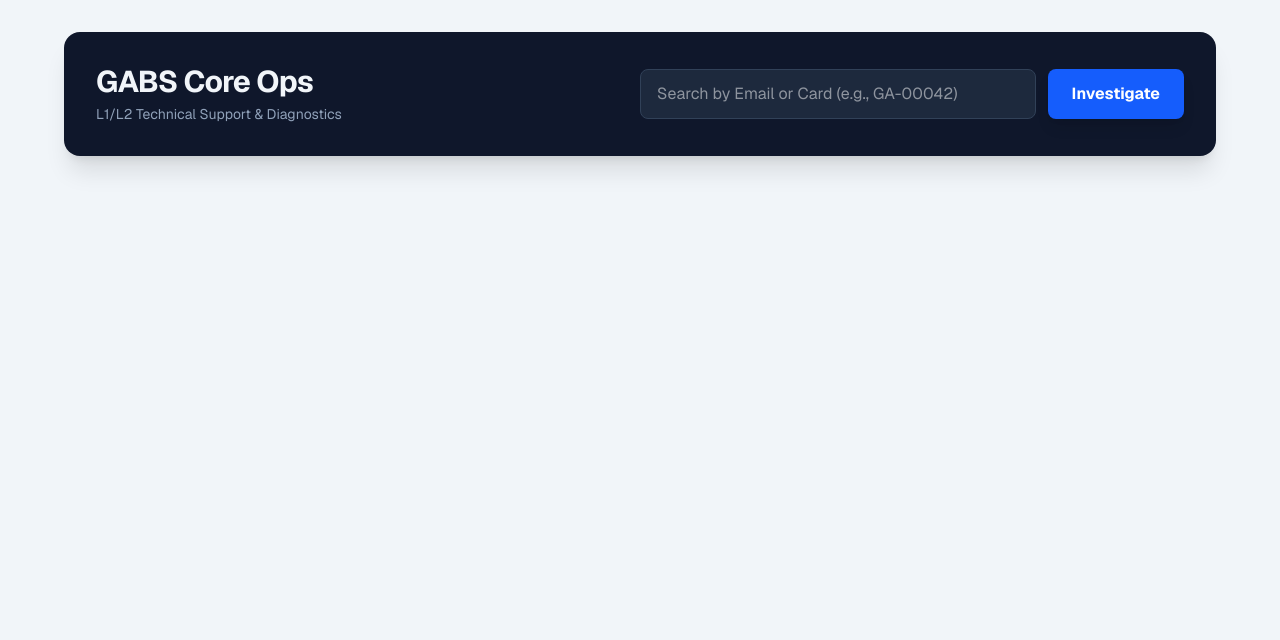
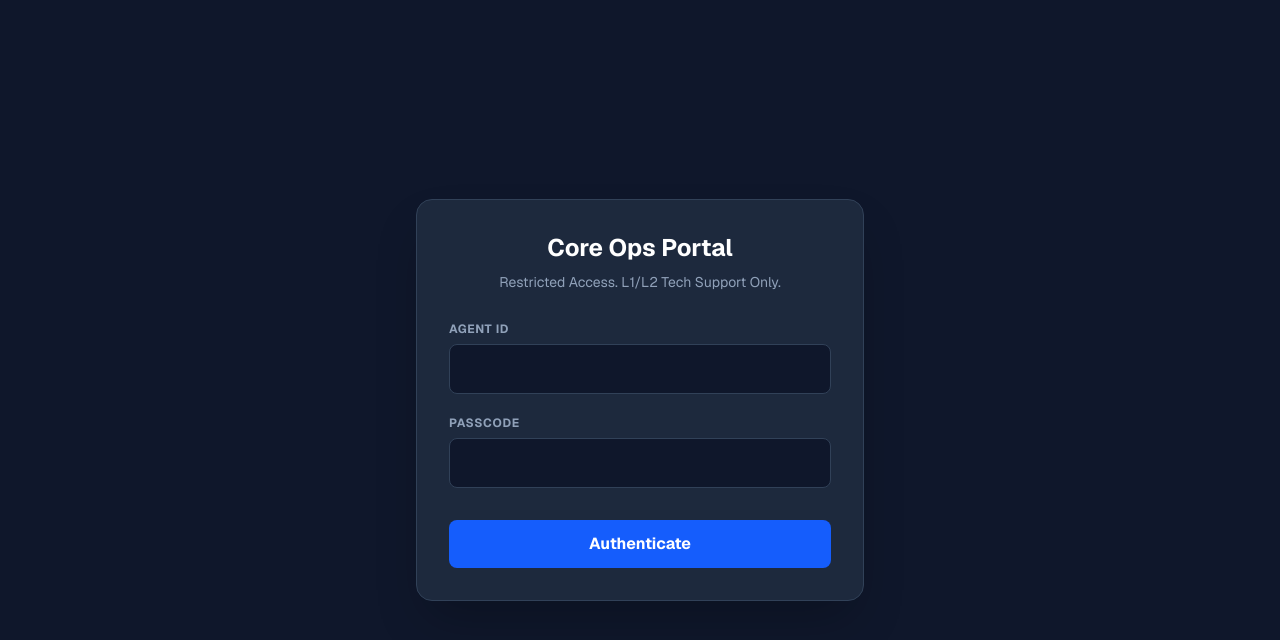
Before and after one commit to JY080967/gabs-portal, a Next.js app: page /support in a window 1280 px wide. Shown: the top 640 px of the page. Built offline with nearby package versions, Linux system fonts and the light colour scheme.

Commit message:
Added secure Admin Auth to Support Dashboard

```diff
--- a/app/support/page.tsx
+++ b/app/support/page.tsx
@@ -3,10 +3,27 @@
 import { useState } from 'react';
 
 export default function TechSupportDashboard() {
+  // --- Admin Auth State ---
+  const [isAdminLoggedIn, setIsAdminLoggedIn] = useState(false);
+  const [adminUser, setAdminUser] = useState('');
+  const [adminPass, setAdminPass] = useState('');
+  const [authError, setAuthError] = useState('');
+
+  // --- Dashboard State ---
   const [searchQuery, setSearchQuery] = useState('');
   const [customerData, setCustomerData] = useState<any>(null);
   const [loading, setLoading] = useState(false);
   const [errorMsg, setErrorMsg] = useState('');
+
+  const handleAdminLogin = (e: React.FormEvent) => {
+    e.preventDefault();
+    if (adminUser === 'JadminVN' && adminPass === 'admin@123') {
+      setIsAdminLoggedIn(true);
+      setAuthError('');
+    } else {
+      setAuthError('Unauthorized: Invalid Support Credentials');
+    }
+  };
 
   const handleSearch = async (e: React.FormEvent) => {
     e.preventDefault();
@@ -15,6 +32,7 @@ export default function TechSupportDashboard() {
     setCustomerData(null);
 
     try {
+      // Notice we use a relative path here!
       const res = await fetch('/api/support/search', {
         method: 'POST',
         headers: { 'Content-Type': 'application/json' },
@@ -32,10 +50,49 @@ export default function TechSupportDashboard() {
     }
   };
 
+  // --- RENDER: LOGIN SCREEN ---
+  if (!isAdminLoggedIn) {
+    return (
+      <main className="min-h-screen bg-slate-900 flex items-center justify-center p-4 font-sans">
+        <div className="bg-slate-800 p-8 rounded-2xl shadow-2xl max-w-md w-full border border-slate-700">
+          <h1 className="text-2xl font-bold text-white mb-2 text-center">Core Ops Portal</h1>
+          <p className="text-slate-400 text-sm text-center mb-6">Restricted Access. L1/L2 Tech Support Only.</p>
+
+          <form onSubmit={handleAdminLogin} className="space-y-4">
+            <div>
+              <label className="text-xs font-bold text-slate-400 uppercase tracking-wider">Agent ID</label>
+              <input
+                type="text"
+                value={adminUser}
+                onChange={(e) => setAdminUser(e.target.value)}
+                className="w-full mt-1 bg-slate-900 text-white border border-slate-700 rounded-lg px-4 py-3 focus:outline-none focus:border-blue-500"
+                required
+              />
+            </div>
+            <div>
+              <label className="text-xs font-bold text-slate-400 uppercase tracking-wider">Passcode</label>
+              <input
+                type="password"
+                value={adminPass}
+                onChange={(e) => setAdminPass(e.target.value)}
+                className="w-full mt-1 bg-slate-900 text-white border border-slate-700 rounded-lg px-4 py-3 focus:outline-none focus:border-blue-500"
+                required
+              />
+            </div>
+            {authError && <p className="text-red-400 text-sm font-semibold">{authError}</p>}
+            <button type="submit" className="w-full bg-blue-600 hover:bg-blue-500 text-white font-bold py-3 rounded-lg mt-4 transition-colors">
+              Authenticate
+            </button>
+          </form>
+        </div>
+      </main>
+    );
+  }
+
+  // --- RENDER: MAIN DASHBOARD ---
   return (
     <main className="min-h-screen bg-slate-100 font-sans p-8">
       <div className="max-w-6xl mx-auto">
-
         {/* Header & Search */}
         <div className="bg-slate-900 rounded-2xl p-8 shadow-xl mb-8 flex flex-col md:flex-row justify-between items-center gap-6">
           <div>
@@ -72,7 +129,6 @@ export default function TechSupportDashboard() {
         {/* The 360-Degree Customer View */}
         {customerData && (
           <div className="grid grid-cols-1 lg:grid-cols-3 gap-8">
-
             {/* Left Column: Profile & Hardware */}
             <div className="space-y-8">
               <div className="bg-white rounded-2xl shadow-sm border border-slate-200 p-6">
@@ -88,7 +144,6 @@ export default function TechSupportDashboard() {
                   {customerData.hardware.status}
                 </span>
 
-                {/* Visual placeholders for our next feature */}
                 <div className="mt-6 flex flex-col gap-2">
                   <button className="bg-red-50 text-red-600 border border-red-200 hover:bg-red-100 py-2 rounded-lg text-sm font-semibold transition">Lock Hardware (Lost/Stolen)</button>
                   <button className="bg-blue-50 text-blue-600 border border-blue-200 hover:bg-blue-100 py-2 rounded-lg text-sm font-semibold transition">Issue Courtesy Trip</button>
@@ -130,7 +185,6 @@ export default function TechSupportDashboard() {
                 ))}
               </div>
             </div>
-
           </div>
         )}
       </div>
```
